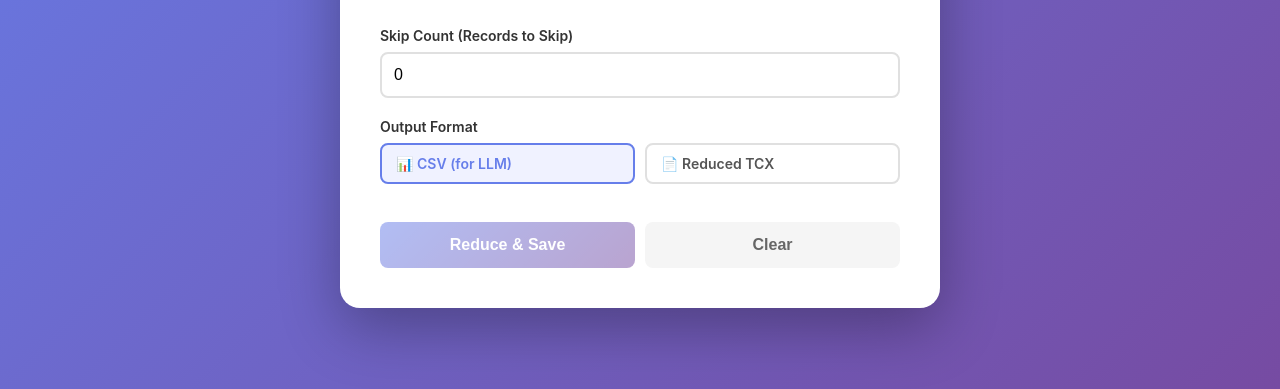
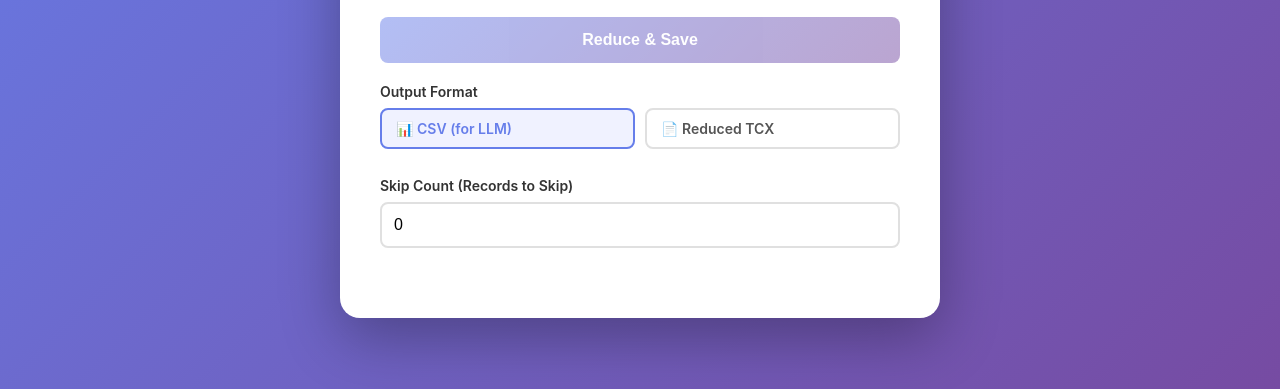
Before and after one commit to mitkz/tcx-reducer, a plain HTML site: page public/index.html in a window 1280 px wide. Shown: the part 411-800 px from the top of the page. Drawn offline with Linux system fonts and the light colour scheme.

Commit message:
Refactor button layout and remove unused clear button

```diff
--- a/public/index.html
+++ b/public/index.html
@@ -156,6 +156,7 @@
         .buttons {
             display: flex;
             gap: 10px;
+            margin-bottom: 20px;
         }
 
         button {
@@ -182,15 +183,6 @@
         .btn-process:disabled {
             opacity: 0.5;
             cursor: not-allowed;
-        }
-
-        .btn-clear {
-            background: #f5f5f5;
-            color: #666;
-        }
-
-        .btn-clear:hover {
-            background: #e0e0e0;
         }
 
         .status {
@@ -294,12 +286,12 @@
             <div class="file-details" id="fileDetails"></div>
         </div>
 
+        <div class="buttons">
+            <button class="btn-process" id="processBtn" disabled>Reduce & Save</button>
+        </div>
+
+
         <div class="controls">
-            <div class="control-group">
-                <label for="skipCount">Skip Count (Records to Skip)</label>
-                <input type="number" id="skipCount" min="0" max="100" value="0"
-                       placeholder="e.g., 2 (keep 1 out of every 2 records)">
-            </div>
             <div class="control-group">
                 <label>Output Format</label>
                 <div class="format-group">
@@ -313,12 +305,17 @@
                     </label>
                 </div>
             </div>
+
+            <div class="control-group">
+                <label for="skipCount">Skip Count (Records to Skip)</label>
+                <input type="number" id="skipCount" min="0" max="100" value="0"
+                       placeholder="e.g., 2 (keep 1 out of every 2 records)">
+            </div>
+
+
         </div>
 
-        <div class="buttons">
-            <button class="btn-process" id="processBtn" disabled>Reduce & Save</button>
-            <button class="btn-clear" id="clearBtn">Clear</button>
-        </div>
+
 
         <div class="status" id="status"></div>
     </div>
```
